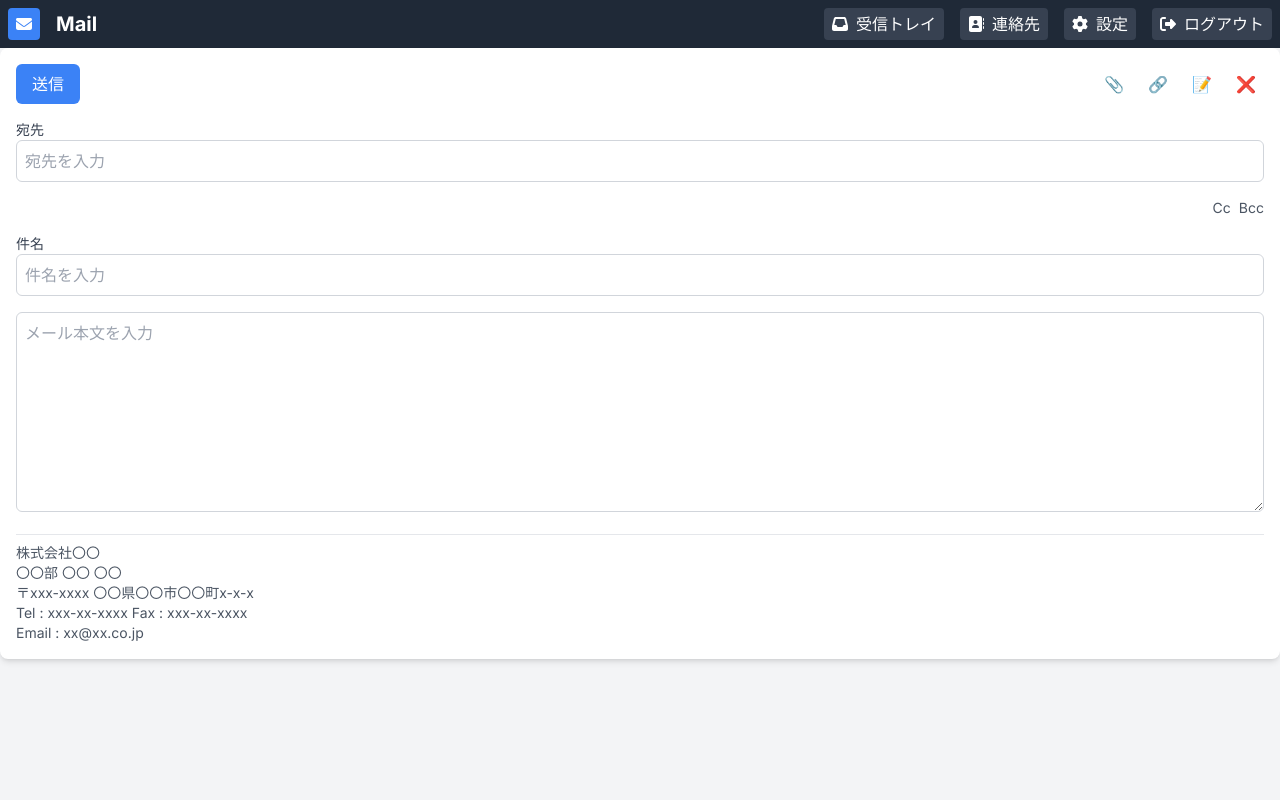
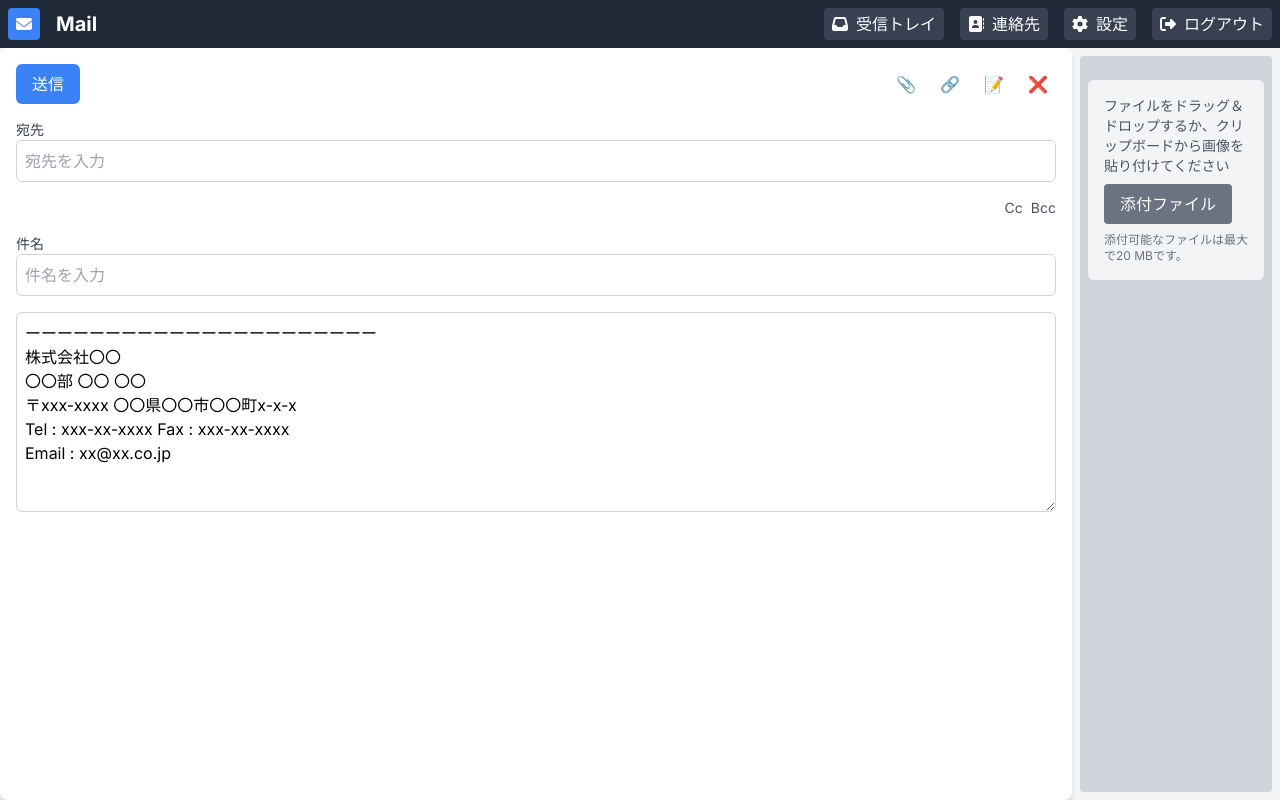
Before and after one commit to kuwa124/mail-practice, a Next.js app: page /createEmail in a window 1280 px wide. Built offline with nearby package versions, Linux system fonts and the light colour scheme.

Commit message:
✨ メール作成画面を作成

```diff
--- a/src/app/createEmail/components/AttachmentArea.tsx
+++ b/src/app/createEmail/components/AttachmentArea.tsx
@@ -0,0 +1,43 @@
+// AttachmentArea.tsx
+import React from 'react';
+
+// ボタンのベーススタイル
+const BUTTON_BASE = 'py-2 px-4 rounded text-white focus:outline-none';
+
+const AttachmentArea: React.FC = () => {
+  return (
+    <div className='w-48 bg-gray-300 space-y-2 m-2 p-2 rounded'>
+      {/* 添付ファイル欄 */}
+      <div
+        // マージンとパディング、背景色、丸角の設定
+        className='mt-4 p-4 bg-gray-100 rounded-md'
+      >
+        {/* 説明文 */}
+        <p
+          // 小さいテキストサイズとグレーカラー、下マージンの設定
+          className='text-sm text-gray-600 mb-2'
+        >
+          ファイルをドラッグ＆ドロップするか、クリップボードから画像を貼り付けてください
+        </p>
+
+        {/* 添付ファイル選択ボタン */}
+        <button
+          // ボタンのベーススタイルにグレーの背景色とホバー時の色変化を追加
+          className={`${BUTTON_BASE} bg-gray-500 hover:bg-gray-600`}
+        >
+          添付ファイル
+        </button>
+
+        {/* 説明文 */}
+        <p
+          // 最小のテキストサイズとグレーカラー、上マージンの設定
+          className='text-xs text-gray-500 mt-2'
+        >
+          添付可能なファイルは最大で20 MBです。
+        </p>
+      </div>
+    </div>
+  );
+};
+
+export default AttachmentArea;
--- a/src/app/createEmail/components/EmailComposer.tsx
+++ b/src/app/createEmail/components/EmailComposer.tsx
@@ -1,15 +1,60 @@
-import React from 'react';
+'use client';
+
+import React, { useState, useEffect, useRef } from 'react';
 
 // 共通で使用するTailwindクラスを定数化
 const INPUT_BASE = 'w-full border border-gray-300 rounded-md p-2';
 const BUTTON_BASE = 'px-4 py-2 rounded-md text-white';
+const ACTION_BUTTON = 'p-2';
+const LABEL_BASE = 'block text-sm font-medium text-gray-700';
+const SMALL_TEXT_BUTTON = 'text-sm text-gray-600';
+
+// 署名テキスト（先頭に2行分の空行を追加）
+const SIGNATURE = `
+
+
+ーーーーーーーーーーーーーーーーーーーーーー
+株式会社〇〇
+〇〇部 〇〇 〇〇
+〒xxx-xxxx 〇〇県〇〇市〇〇町x-x-x
+Tel : xxx-xx-xxxx Fax : xxx-xx-xxxx
+Email : xx@xx.co.jp
+`.trimStart();
 
 const EmailComposer: React.FC = () => {
+  // メール本文の状態を管理するstate
+  const [body, setBody] = useState(SIGNATURE);
+  // テキストエリアへの参照を作成
+  const textareaRef = useRef<HTMLTextAreaElement>(null);
+
+  // テキストエリアの内容が変更されたときのハンドラ
+  const handleBodyChange = (e: React.ChangeEvent<HTMLTextAreaElement>) => {
+    setBody(e.target.value);
+  };
+
+  // 署名が削除された場合に再追加する
+  useEffect(() => {
+    if (!body.endsWith(SIGNATURE)) {
+      const cursorPosition = textareaRef.current?.selectionStart || 0;
+      setBody((prevBody) => prevBody + SIGNATURE);
+      // カーソル位置を維持
+      setTimeout(() => {
+        textareaRef.current?.setSelectionRange(cursorPosition, cursorPosition);
+      }, 0);
+    }
+  }, [body]);
+
   return (
     // メールコンポーザー全体のコンテナ
-    <div className='bg-white p-4 shadow-md rounded-lg'>
+    <div
+      // 背景色白、パディング、シャドウ、角丸、フレックスアイテム
+      className='bg-white p-4 shadow-md rounded-lg flex-1'
+    >
       {/* ヘッダー部分：送信ボタンと各種アクションアイコン */}
-      <div className='flex items-center justify-between mb-4'>
+      <div
+        // フレックスコンテナ、アイテムを中央に揃える、間隔下
+        className='flex items-center justify-between mb-4'
+      >
         {/* 送信ボタン */}
         <button
           // 青色の送信ボタンスタイル
@@ -18,23 +63,28 @@ const EmailComposer: React.FC = () => {
           送信
         </button>
         {/* アクションアイコンのコンテナ */}
-        <div className='flex space-x-2'>
+        <div
+          // フレックスコンテナ、アイテム間のスペース
+          className='flex space-x-2'
+        >
           {/* 各アクションアイコン（実際のアイコンは省略） */}
-          <button className='p-2'>📎</button>
-          <button className='p-2'>🔗</button>
-          <button className='p-2'>📝</button>
-          <button className='p-2'>❌</button>
+          {['📎', '🔗', '📝', '❌'].map((icon, index) => (
+            <button key={index} className={ACTION_BUTTON}>
+              {icon}
+            </button>
+          ))}
         </div>
       </div>
 
       {/* メール本文エリア */}
-      <div className='space-y-4'>
+      <div
+        // 垂直方向のスペース
+        className='space-y-4'
+      >
         {/* 宛先入力フィールド */}
         <div>
-          <label
-            htmlFor='to'
-            className='block text-sm font-medium text-gray-700'
-          >
+          {/* ラベル：宛先 */}
+          <label htmlFor='to' className={LABEL_BASE}>
             宛先
           </label>
           {/* 宛先入力用のテキストフィールド */}
@@ -47,17 +97,20 @@ const EmailComposer: React.FC = () => {
         </div>
 
         {/* CC/BCCボタン */}
-        <div className='flex justify-end space-x-2'>
-          <button className='text-sm text-gray-600'>Cc</button>
-          <button className='text-sm text-gray-600'>Bcc</button>
+        <div
+          // 水平方向のスペース、右寄せ
+          className='flex justify-end space-x-2'
+        >
+          {/* CCボタン */}
+          <button className={SMALL_TEXT_BUTTON}>Cc</button>
+          {/* BCCボタン */}
+          <button className={SMALL_TEXT_BUTTON}>Bcc</button>
         </div>
 
         {/* 件名入力フィールド */}
         <div>
-          <label
-            htmlFor='subject'
-            className='block text-sm font-medium text-gray-700'
-          >
+          {/* ラベル：件名 */}
+          <label htmlFor='subject' className={LABEL_BASE}>
             件名
           </label>
           {/* 件名入力用のテキストフィールド */}
@@ -69,21 +122,15 @@ const EmailComposer: React.FC = () => {
           />
         </div>
 
-        {/* メール本文テキストエリア */}
+        {/* メール本文テキストエリア（署名を含む） */}
         <textarea
-          // 高さ自動調整、最小高さ設定のテキストエリア
+          ref={textareaRef}
+          // 入力フィールドの基本スタイル: 全幅、ボーダー、角丸、パディング、高さ自動調整、最小高さ設定
           className={`${INPUT_BASE} min-h-[200px] resize-y`}
           placeholder='メール本文を入力'
-        ></textarea>
-
-        {/* 署名欄 */}
-        <div className='text-sm text-gray-600 border-t pt-2'>
-          <p>株式会社〇〇</p>
-          <p>〇〇部 〇〇 〇〇</p>
-          <p>〒xxx-xxxx 〇〇県〇〇市〇〇町x-x-x</p>
-          <p>Tel : xxx-xx-xxxx Fax : xxx-xx-xxxx</p>
-          <p>Email : xx@xx.co.jp</p>
-        </div>
+          value={body}
+          onChange={handleBodyChange}
+        />
       </div>
     </div>
   );
--- a/src/app/createEmail/page.tsx
+++ b/src/app/createEmail/page.tsx
@@ -1,12 +1,22 @@
+import AttachmentArea from '@/app/createEmail/components/AttachmentArea';
 import EmailComposer from '@/app/createEmail/components/EmailComposer';
 import Header from '@/components/Header';
 import React from 'react';
 
 const createEmail = () => {
   return (
-    <div className='flex flex-col h-screen bg-gray-100'>
+    <div
+      // フレックスコンテナ、縦方向に配置、画面全体の高さ、背景色
+      className='flex flex-col h-screen bg-gray-100'
+    >
       <Header />
-      <EmailComposer />
+      <div
+        // フレックスコンテナ、メインコンテンツの高さを埋める、オーバーフロー隠す
+        className='flex flex-1 overflow-hidden'
+      >
+        <EmailComposer />
+        <AttachmentArea />
+      </div>
     </div>
   );
 };
```
